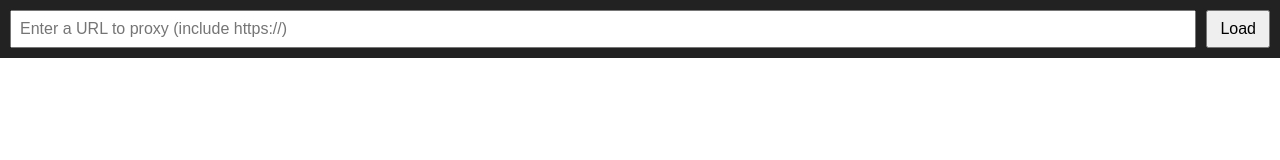
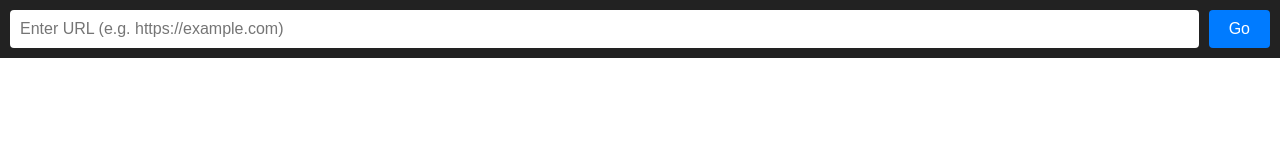
Before and after one commit to benjaminpockett/123telly, a website: page desktop.html in a window 1280 px wide. Drawn offline with Linux system fonts and the light colour scheme.

Commit message:
Update desktop.html

```diff
--- a/desktop.html
+++ b/desktop.html
@@ -2,59 +2,62 @@
 <html lang="en">
 <head>
   <meta charset="UTF-8" />
-  <meta name="viewport" content="width=device-width, initial-scale=1" />
-  <title>Generic Proxy Browser</title>
+  <meta name="viewport" content="width=device-width, initial-scale=1.0" />
+  <title>Proxy Browser</title>
   <style>
-    body, html {
-      margin: 0; padding: 0; height: 100%;
-      display: flex; flex-direction: column;
+    body {
+      font-family: Arial, sans-serif;
+      margin: 0;
+      padding: 0;
+      height: 100vh;
+      display: flex;
+      flex-direction: column;
     }
-    #urlForm {
+    #controls {
+      display: flex;
+      background: #222;
       padding: 10px;
-      background: #222;
-      color: white;
-      display: flex;
-      gap: 10px;
     }
     #urlInput {
       flex: 1;
-      padding: 8px;
-      font-size: 1rem;
+      padding: 10px;
+      font-size: 16px;
+      border: none;
+      border-radius: 4px;
     }
-    #loadButton {
-      padding: 8px 12px;
-      font-size: 1rem;
+    #loadBtn {
+      padding: 10px 20px;
+      margin-left: 10px;
+      border: none;
+      background: #007bff;
+      color: white;
+      font-size: 16px;
       cursor: pointer;
+      border-radius: 4px;
     }
-    #proxyFrame {
+    iframe {
       flex: 1;
+      border: none;
       width: 100%;
-      border: none;
     }
   </style>
 </head>
 <body>
-
-  <form id="urlForm">
-    <input type="text" id="urlInput" placeholder="Enter a URL to proxy (include https://)" required />
-    <button type="submit" id="loadButton">Load</button>
-  </form>
-
-  <iframe id="proxyFrame" sandbox="allow-scripts allow-same-origin allow-forms"></iframe>
+  <div id="controls">
+    <input type="text" id="urlInput" placeholder="Enter URL (e.g. https://example.com)" />
+    <button id="loadBtn">Go</button>
+  </div>
+  <iframe id="browserFrame"></iframe>
 
   <script>
-    const form = document.getElementById('urlForm');
-    const input = document.getElementById('urlInput');
-    const iframe = document.getElementById('proxyFrame');
+    const urlInput = document.getElementById("urlInput");
+    const browserFrame = document.getElementById("browserFrame");
+    const loadBtn = document.getElementById("loadBtn");
 
-    form.addEventListener('submit', e => {
-      e.preventDefault();
-      const url = input.value.trim();
-      if (!url) return;
-
-      // Encode URL so it can be passed as query param
-      const proxiedUrl = `/api/proxy?url=${encodeURIComponent(url)}`;
-      iframe.src = proxiedUrl;
+    loadBtn.addEventListener("click", () => {
+      const url = urlInput.value.trim();
+      if (!url) return alert("Please enter a URL");
+      browserFrame.src = `/.netlify/functions/proxyVidsrc?url=${encodeURIComponent(url)}`;
     });
   </script>
 </body>
```
